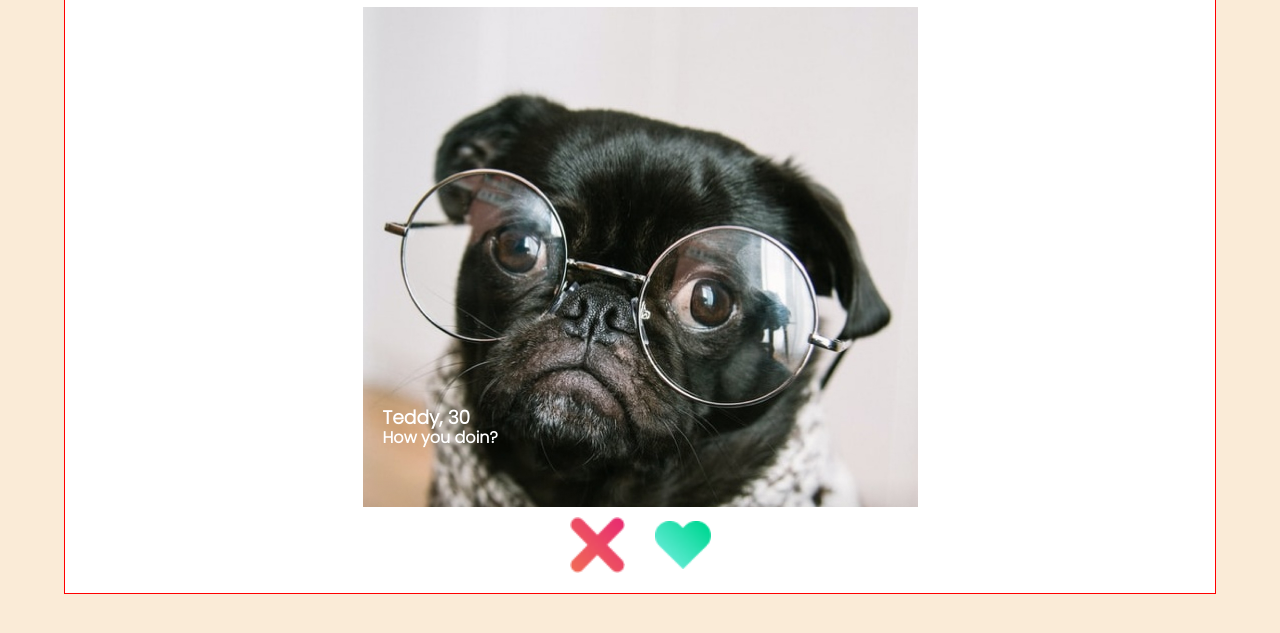
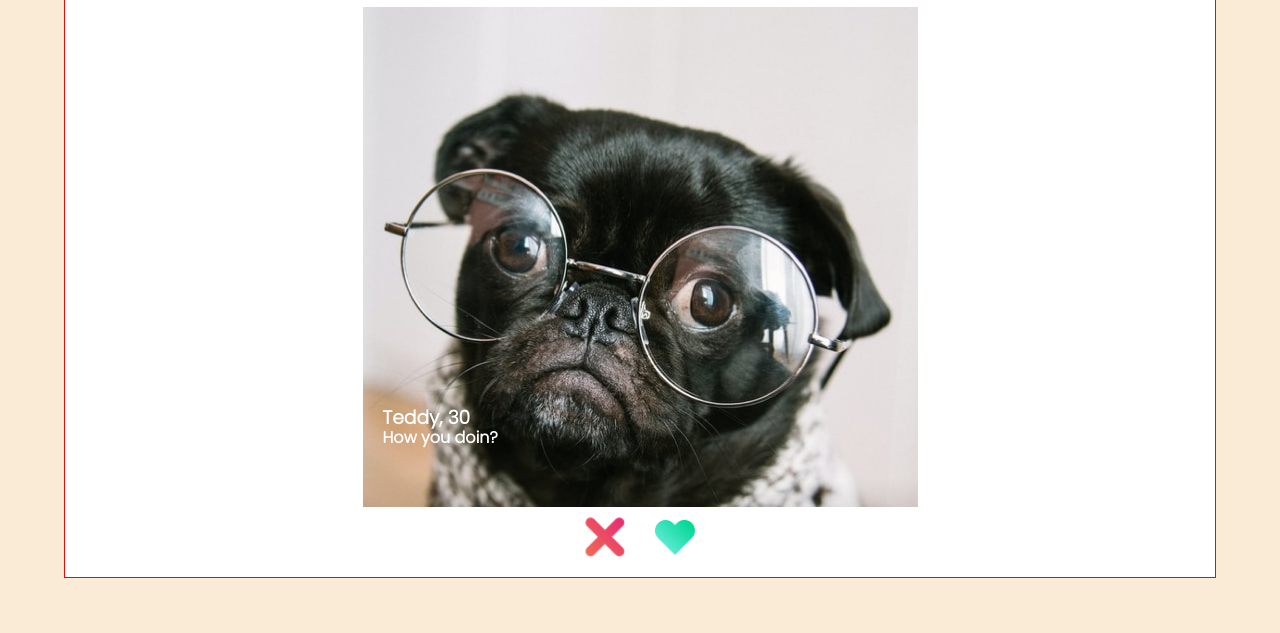
Before and after one commit to fulyaertay/advanced-javascript-projects, a website built with Vite: page 2-tindog-app/index.html in a window 1280 px wide. Shown: the part 171-804 px from the top of the page. Built offline with nearby package versions, Linux system fonts and the light colour scheme.

Commit message:
update css

```diff
--- a/2-tindog-app/index.css
+++ b/2-tindog-app/index.css
@@ -61,9 +61,13 @@ img{
     display: flex;
     justify-content: center;
     align-items: center;
+
 }
 .cross-icon{
     margin-right: 30px;
+}
+.cross-icon, .like-icon {
+    width: 40px;
 }
 @media (min-width:420px){
     .image-content{
@@ -76,4 +80,5 @@ img{
     }
 
 
+
 }
```
